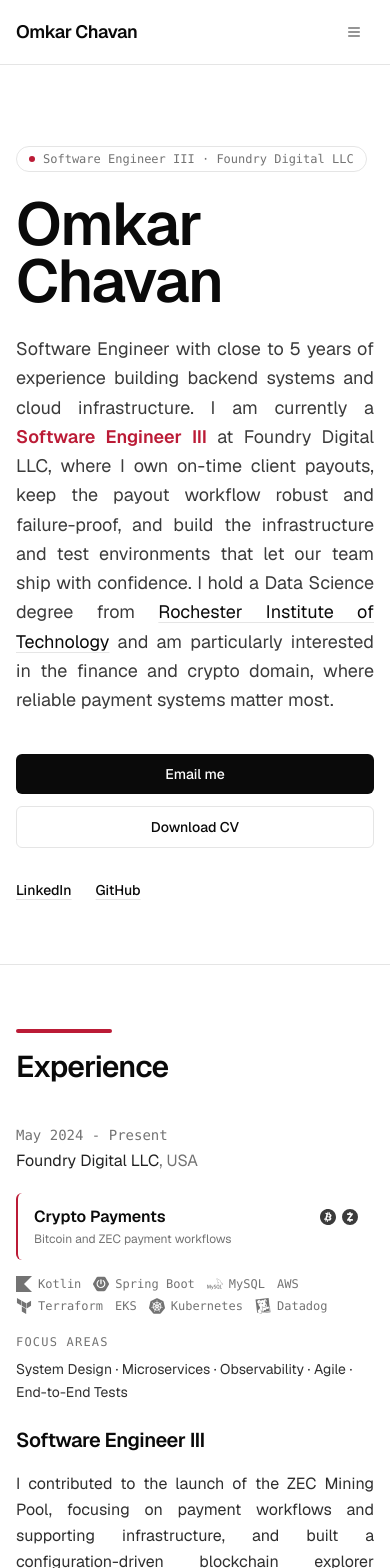
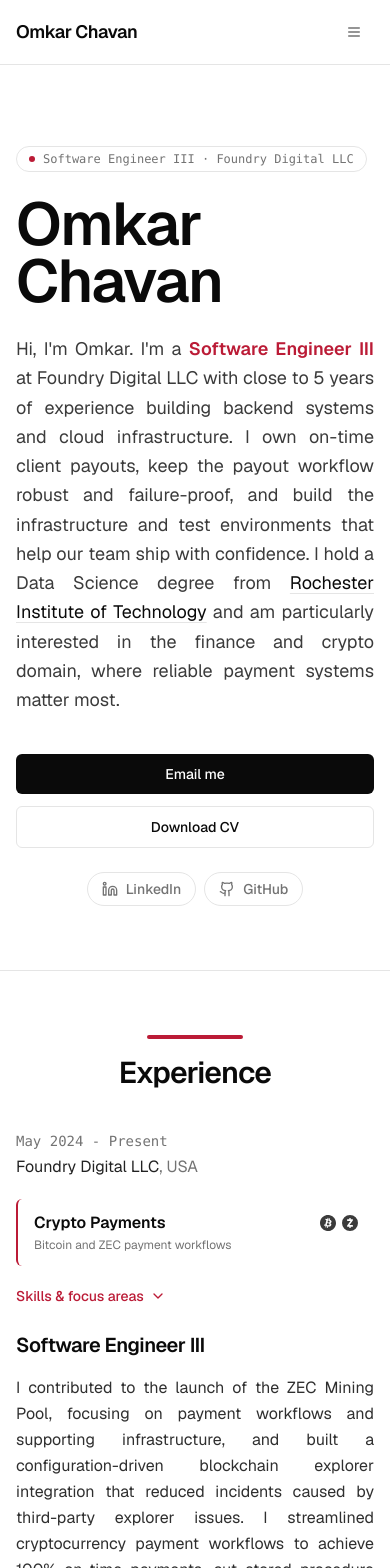
Before and after one commit to comkar893/comkar893.github.io, a Next.js app: page / in a window 390 px wide. Shown: the top 1568 px of the page. Built offline with nearby package versions, Linux system fonts and the light colour scheme.

Commit message:
Improve Mobile Layout

```diff
--- a/src/app/globals.css
+++ b/src/app/globals.css
@@ -41,6 +41,26 @@
 
 @media (prefers-reduced-motion: reduce) {
   .caret-blink {
+    animation: none;
+  }
+}
+
+@keyframes float {
+  0%,
+  100% {
+    transform: translateY(0);
+  }
+  50% {
+    transform: translateY(-6px);
+  }
+}
+
+.animate-float {
+  animation: float 4s ease-in-out infinite;
+}
+
+@media (prefers-reduced-motion: reduce) {
+  .animate-float {
     animation: none;
   }
 }
--- a/src/components/cv-item.tsx
+++ b/src/components/cv-item.tsx
@@ -29,6 +29,8 @@ const CvItem: FC<CvItemProps> = ({ item, type }) => {
   const descriptions = Array.isArray(item.description) ? item.description : [item.description];
   const isList = descriptions.length > 1;
   const [showCourses, setShowCourses] = useState(false);
+  const [showFocus, setShowFocus] = useState(false);
+  const hasFocus = Boolean((item.tags && item.tags.length > 0) || (item.practices && item.practices.length > 0));
 
   return (
     <article className="grid grid-cols-1 gap-6 border-b border-border py-10 first:pt-0 last:border-b-0 last:pb-0 md:grid-cols-12 md:gap-10">
@@ -63,6 +65,19 @@ const CvItem: FC<CvItemProps> = ({ item, type }) => {
           </ul>
         )}
 
+        {hasFocus && (
+          <button
+            type="button"
+            onClick={() => setShowFocus(!showFocus)}
+            aria-expanded={showFocus}
+            aria-controls={`focus-${item.id}`}
+            className="mt-5 inline-flex items-center gap-1.5 rounded-sm text-sm font-medium text-accent underline-offset-4 hover:underline focus-visible:outline-none focus-visible:ring-2 focus-visible:ring-ring md:hidden"
+          >
+            Skills &amp; focus areas
+            <ChevronDown className={cn('h-4 w-4 transition-transform duration-200', showFocus && 'rotate-180')} aria-hidden="true" />
+          </button>
+        )}
+        <div id={`focus-${item.id}`} className={cn(showFocus ? 'block' : 'hidden', 'md:block')}>
         {item.tags && item.tags.length > 0 && (
           <ul className="mt-4 flex flex-wrap gap-x-3 gap-y-1.5">
             {item.tags.map((tag) => {
@@ -73,7 +88,7 @@ const CvItem: FC<CvItemProps> = ({ item, type }) => {
                   className={cn(
                     'inline-flex items-center gap-2',
                     type === 'publication'
-                      ? 'rounded-md border border-border bg-background px-3 py-1.5 text-sm text-foreground/90 transition duration-200 hover:-translate-y-0.5 hover:border-accent hover:text-accent motion-reduce:transform-none'
+                      ? 'rounded-md border border-border bg-background px-3 py-1.5 text-sm text-foreground/90 transition duration-200 hover:-translate-y-0.5 hover:border-accent hover:text-accent focus-visible:border-accent active:scale-95 active:border-accent active:text-accent motion-reduce:transform-none motion-reduce:active:scale-100'
                       : 'gap-1.5 font-mono text-xs text-muted-foreground'
                   )}
                 >
@@ -94,6 +109,7 @@ const CvItem: FC<CvItemProps> = ({ item, type }) => {
             <p className="mt-2 text-sm leading-relaxed text-foreground/85">{item.practices.join(' · ')}</p>
           </div>
         )}
+        </div>
       </aside>
 
       <div className="min-w-0 md:col-span-8">
--- a/src/components/header.tsx
+++ b/src/components/header.tsx
@@ -2,7 +2,7 @@ import Link from 'next/link';
 import Logo from '@/components/logo';
 import type { FC } from 'react';
 import { Menu } from 'lucide-react';
-import { Sheet, SheetContent, SheetTrigger, SheetClose } from '@/components/ui/sheet';
+import { Sheet, SheetContent, SheetTitle, SheetTrigger, SheetClose } from '@/components/ui/sheet';
 import { Button } from '@/components/ui/button';
 
 const navItems = [
@@ -46,6 +46,7 @@ const Header: FC = () => {
               </Button>
             </SheetTrigger>
             <SheetContent side="right" className="w-[280px] bg-background p-6">
+              <SheetTitle className="sr-only">Navigation menu</SheetTitle>
               <nav aria-label="Mobile" className="mt-8 flex flex-col gap-1">
                 {navItems.map((item) => (
                   <SheetClose asChild key={item.href}>
--- a/src/components/section-wrapper.tsx
+++ b/src/components/section-wrapper.tsx
@@ -20,13 +20,13 @@ const SectionWrapper: FC<SectionWrapperProps> = ({ id, eyebrow, title, subtitle,
       <div className="container mx-auto max-w-screen-xl px-4 sm:px-6 lg:px-8">
         <Reveal>
         <header className="mb-10 flex flex-col gap-3 md:mb-14 md:flex-row md:items-end md:justify-between md:gap-10">
-          <div>
-            <span className="mb-4 block h-1 w-24 rounded-full bg-accent" aria-hidden="true" />
+          <div className="text-center md:text-left">
+            <span className="mx-auto mb-4 block h-1 w-24 rounded-full bg-accent md:mx-0" aria-hidden="true" />
             <h2 id={headingId} className="text-3xl font-semibold tracking-tight text-foreground sm:text-4xl">
               {title}
             </h2>
           </div>
-          {subtitle && <p className="max-w-md text-base leading-relaxed text-muted-foreground md:text-right">{subtitle}</p>}
+          {subtitle && <p className="mx-auto max-w-md text-center text-base leading-relaxed text-muted-foreground md:mx-0 md:text-right">{subtitle}</p>}
         </header>
         </Reveal>
         <Reveal delay={120}>{children}</Reveal>
--- a/src/components/sections/hero-about-section.tsx
+++ b/src/components/sections/hero-about-section.tsx
@@ -1,7 +1,5 @@
 import type { FC } from 'react';
-
-const textLinkClass =
-  'rounded-sm text-sm font-medium text-foreground underline decoration-border underline-offset-4 transition-colors hover:text-accent hover:decoration-accent focus-visible:outline-none focus-visible:ring-2 focus-visible:ring-ring';
+import { Github, Linkedin } from 'lucide-react';
 
 // Placeholder for a headshot: a code editor window with a blinking cursor.
 const CodeWindow: FC = () => (
@@ -53,10 +51,11 @@ const HeroAboutSection: FC = () => {
           </h1>
 
           <p style={{ animationDelay: '240ms' }} className="rise mt-6 max-w-2xl text-justify text-lg leading-relaxed text-foreground/80 md:text-xl">
-            Software Engineer with close to 5 years of experience building backend systems and cloud infrastructure. I am currently a{' '}
-            <span className="font-semibold text-accent">Software Engineer III</span> at Foundry Digital LLC, where I own on-time client payouts,
-            keep the payout workflow robust and failure-proof, and build the infrastructure and test environments that let our team ship with
-            confidence. I hold a Data Science degree from{' '}
+            Hi, I&apos;m Omkar. I&apos;m a{' '}
+            <span className="font-semibold text-accent">Software Engineer III</span> at Foundry Digital LLC with close to 5 years of
+            experience building backend systems and cloud infrastructure. I own on-time client payouts, keep the payout workflow robust and
+            failure-proof, and build the infrastructure and test environments that help our team ship with confidence. I hold a Data Science
+            degree from{' '}
             <a
               href="https://www.rit.edu/"
               target="_blank"
@@ -84,14 +83,30 @@ const HeroAboutSection: FC = () => {
             </a>
           </div>
 
-          <div className="mt-8 flex flex-wrap gap-x-6 gap-y-2">
-            <a href="https://linkedin.com/in/omkarchavan25" target="_blank" rel="noopener noreferrer" className={textLinkClass}>
-              LinkedIn
-            </a>
-            <a href="https://github.com/comkar893" target="_blank" rel="noopener noreferrer" className={textLinkClass}>
-              GitHub
-            </a>
-          </div>
+          <ul className="mt-6 flex flex-wrap justify-center gap-2 md:justify-start">
+            <li>
+              <a
+                href="https://linkedin.com/in/omkarchavan25"
+                target="_blank"
+                rel="noopener noreferrer"
+                className="inline-flex items-center gap-2 rounded-full border border-border px-3.5 py-1.5 text-sm font-medium text-muted-foreground transition-colors hover:border-accent hover:text-accent focus-visible:outline-none focus-visible:ring-2 focus-visible:ring-ring"
+              >
+                <Linkedin className="h-4 w-4" aria-hidden="true" />
+                LinkedIn
+              </a>
+            </li>
+            <li>
+              <a
+                href="https://github.com/comkar893"
+                target="_blank"
+                rel="noopener noreferrer"
+                className="inline-flex items-center gap-2 rounded-full border border-border px-3.5 py-1.5 text-sm font-medium text-muted-foreground transition-colors hover:border-accent hover:text-accent focus-visible:outline-none focus-visible:ring-2 focus-visible:ring-ring"
+              >
+                <Github className="h-4 w-4" aria-hidden="true" />
+                GitHub
+              </a>
+            </li>
+          </ul>
         </div>
 
         <div className="hidden md:block">
--- a/src/data/cv.ts
+++ b/src/data/cv.ts
@@ -152,7 +152,6 @@ export const publicationData: CvEntry[] = [
     period: 'April 2024',
     description: 'A research paper accepted and presented at the MSR 2024 Mining Challenge, part of the ICSE Conference. It detailed the analysis of conversations between developers and ChatGPT for software refactoring, provided insights into AI-assisted development and was showcased at the conference.',
     url: 'https://dl.acm.org/doi/abs/10.1145/3643991.3644874',
-    tags: ['Software Engineering', 'AI', 'ChatGPT', 'Refactoring', 'Empirical Study', 'MSR', 'ICSE'],
   },
 ];
 
@@ -199,6 +198,4 @@ export const skillsData: Skill[] = [
   { id: 'sk13', name: 'Kafka', category: 'Data & Monitoring', icon: Network },
   { id: 'sk16', name: 'Datadog', category: 'Data & Monitoring', icon: LineChart },
   { id: 'sk23', name: 'dbt', category: 'Data & Monitoring', icon: Database },
-  // Methodologies
-  { id: 'sk22', name: 'Agile Methodology', category: 'Methodologies', icon: Workflow },
 ];
```
Also changed, not shown: src/app/page.tsx (+7 -14 lines), src/components/skills-map.tsx (added, +46 -0 lines).
